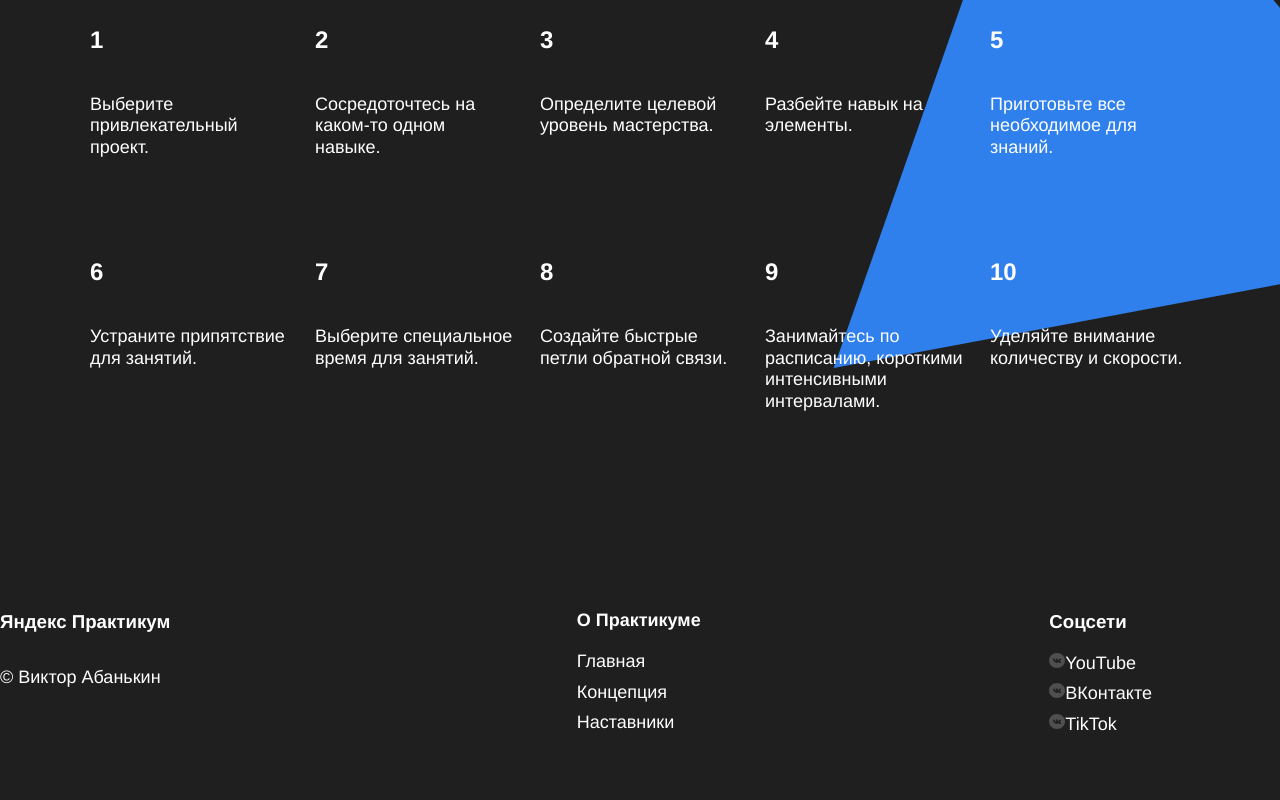
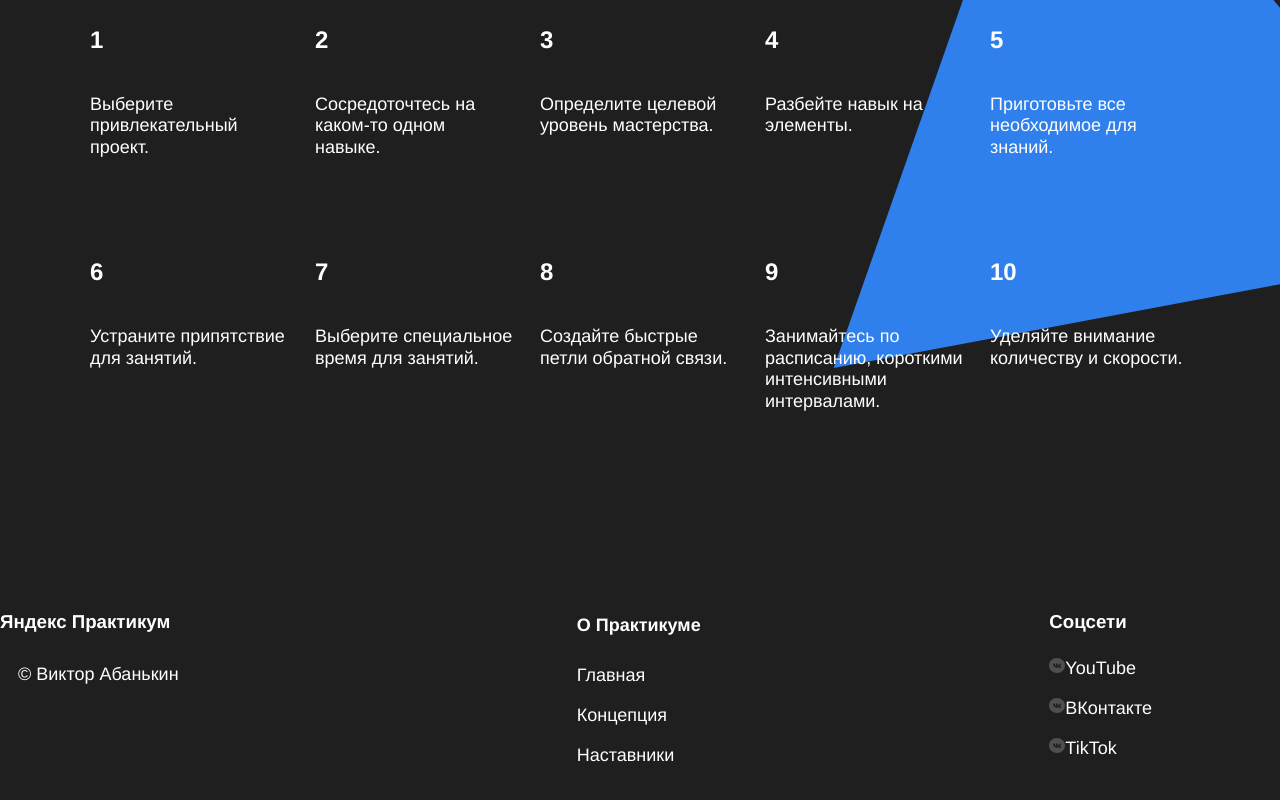
Before and after one commit to maximfill/how-to-learn, a plain HTML site: page index.html in a window 1280 px wide. Shown: the part 3254-4054 px from the top of the page. Drawn offline with Linux system fonts and the light colour scheme.

Commit message:
удалил лишний пробел , добавил ;

```diff
--- a/styles/style.css
+++ b/styles/style.css
@@ -76,7 +76,7 @@ body {
   line-height:1.2;
   font-size: 18px;
   font-weight: normal;
-  color:#2f80ed
+  color:#2f80ed;
 }
 .two-columns__main-text {
   width: 80%;
@@ -233,28 +233,28 @@ row-gap: 80px;
 }
 .footer__columns {
   display: flex;
-  padding-top:60px ;
+  padding-top:60px;
   padding-bottom:40px;
   justify-content: space-between;
   width: 90%;
 
 }
 .footer__author{
-  margin: 18 18 px;
-  line-height:25 px;
-  font-size:18px;
+  margin: 18px 18px;
+  line-height: 25px;
+  font-size: 18px;
   font-weight:normal;
 }
 .footer__column-heading {
 
-  line-height:30 px;
-  font-size:18px;
-  font-weight:600;
+  line-height: 30px;
+  font-size: 18px;
+  font-weight: 600;
 }
 .footer__column-links {
-  line-height:30 px;
-  font-size:18px;
-  font-weight:normal;
+  line-height: 30px;
+  font-size: 18px;
+  font-weight: normal;
   margin-top: 20px;
   margin-bottom: 16px;
 
```
